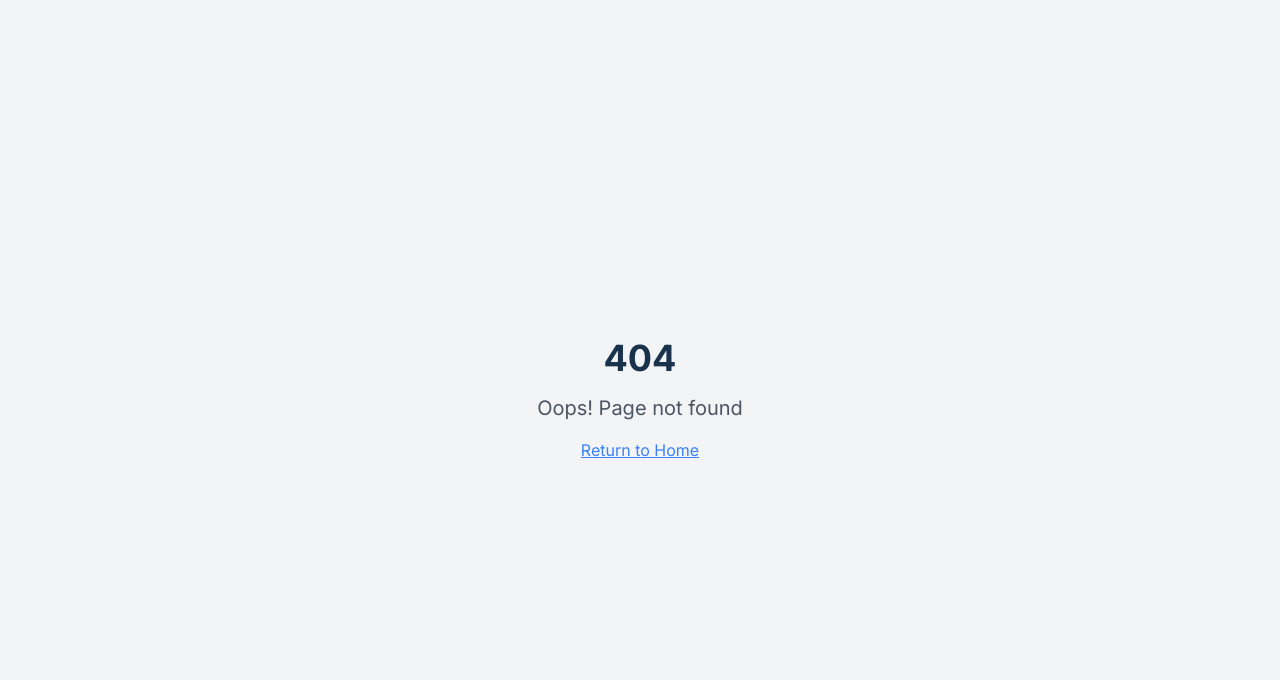
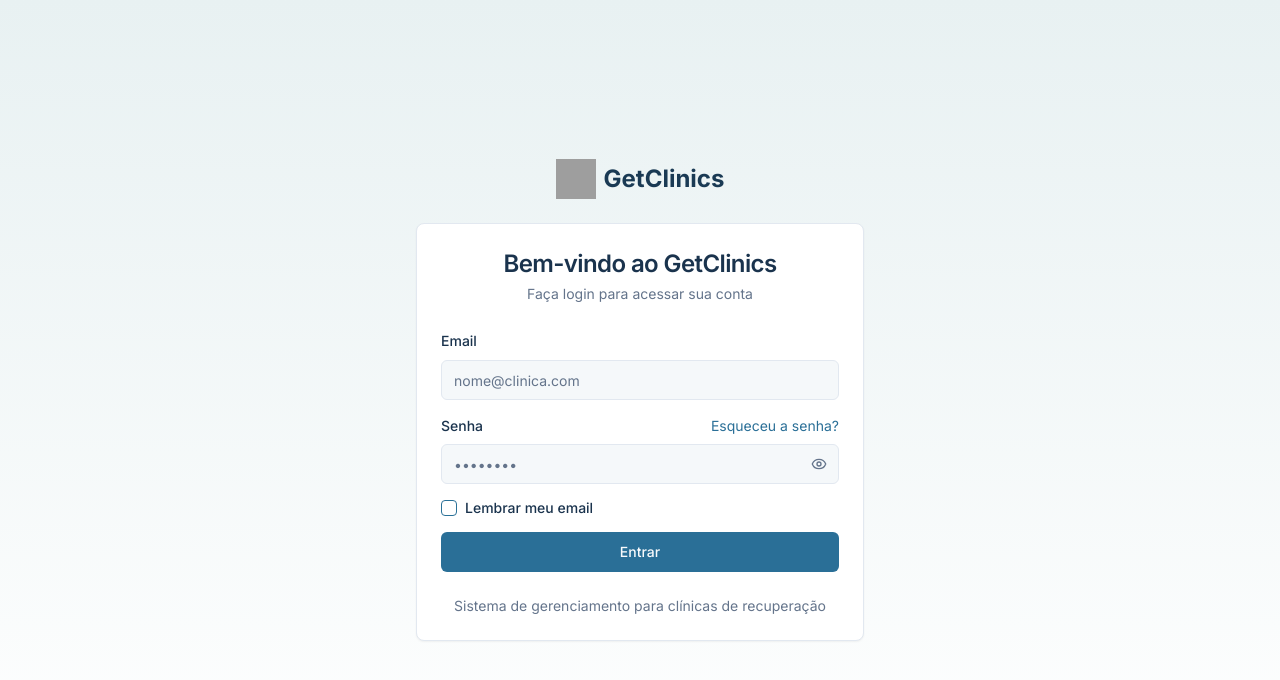
Before and after one commit to tiegomatias/getclinicas-gestao-saude, a React (Vite) app: page /login in a window 1280 px wide. Before the commit this address had no page. Shown: the top 680 px of the page. Built offline with nearby package versions, Linux system fonts and the light colour scheme; grey boxes are pictures that could not be loaded.

Commit message:
Add login page
Create a new login page and route.

```diff
--- a/src/App.tsx
+++ b/src/App.tsx
@@ -18,6 +18,8 @@ import Financeiro from "./pages/Financeiro";
 import Relatorios from "./pages/Relatorios";
 import Configuracoes from "./pages/Configuracoes";
 import Contracts from "./pages/Contracts";
+import Login from "./pages/Login";
+import AuthGuard from "./components/auth/AuthGuard";
 
 const queryClient = new QueryClient();
 
@@ -28,8 +30,19 @@ const App = () => (
       <Sonner />
       <BrowserRouter>
         <Routes>
-          <Route path="/" element={<Index />} />
-          <Route element={<AppLayout />}>
+          <Route path="/login" element={<Login />} />
+
+          <Route path="/" element={
+            <AuthGuard>
+              <Index />
+            </AuthGuard>
+          } />
+
+          <Route element={
+            <AuthGuard>
+              <AppLayout />
+            </AuthGuard>
+          }>
             <Route path="/dashboard" element={<Dashboard />} />
             <Route path="/pacientes" element={<Patients />} />
             <Route path="/leitos" element={<Beds />} />
@@ -42,6 +55,7 @@ const App = () => (
             <Route path="/relatorios" element={<Relatorios />} />
             <Route path="/configuracoes" element={<Configuracoes />} />
           </Route>
+
           <Route path="*" element={<NotFound />} />
         </Routes>
       </BrowserRouter>
--- /dev/null
+++ b/src/components/auth/AuthGuard.tsx
@@ -0,0 +1,26 @@
+
+import React, { useEffect } from "react";
+import { Navigate, useLocation } from "react-router-dom";
+
+interface AuthGuardProps {
+  children: React.ReactNode;
+}
+
+const AuthGuard = ({ children }: AuthGuardProps) => {
+  const isAuthenticated = localStorage.getItem("isAuthenticated") === "true";
+  const location = useLocation();
+
+  // If not authenticated and not already on login page, redirect to login
+  if (!isAuthenticated && location.pathname !== "/login") {
+    return <Navigate to="/login" state={{ from: location }} replace />;
+  }
+
+  // If authenticated and trying to access login page, redirect to dashboard
+  if (isAuthenticated && location.pathname === "/login") {
+    return <Navigate to="/dashboard" replace />;
+  }
+
+  return <>{children}</>;
+};
+
+export default AuthGuard;
--- a/src/components/layout/AppSidebar.tsx
+++ b/src/components/layout/AppSidebar.tsx
@@ -1,5 +1,6 @@
+
 import React from "react";
-import { Link, useLocation } from "react-router-dom";
+import { Link, useLocation, useNavigate } from "react-router-dom";
 import {
   Sidebar,
   SidebarContent,
@@ -25,11 +26,20 @@ import {
   ChartBarIcon,
   Settings,
   File,
+  LogOut,
 } from "lucide-react";
 import { Avatar, AvatarFallback, AvatarImage } from "@/components/ui/avatar";
+import { toast } from "sonner";
 
 export default function AppSidebar() {
   const location = useLocation();
+  const navigate = useNavigate();
+
+  const handleLogout = () => {
+    localStorage.removeItem("isAuthenticated");
+    toast.success("Logout realizado com sucesso");
+    navigate("/login");
+  };
 
   const menuItems = [
     {
@@ -133,6 +143,13 @@ export default function AppSidebar() {
             <div className="text-sm font-medium text-sidebar-foreground">Admin Clínica</div>
             <div className="text-xs text-sidebar-foreground/70">admin@getclinics.com</div>
           </div>
+          <button
+            onClick={handleLogout}
+            className="rounded-full p-1.5 text-sidebar-foreground hover:bg-sidebar-accent/20"
+            title="Sair"
+          >
+            <LogOut size={18} />
+          </button>
         </div>
       </div>
     </Sidebar>
--- /dev/null
+++ b/src/pages/Login.tsx
@@ -0,0 +1,149 @@
+
+import React, { useState } from "react";
+import { useNavigate } from "react-router-dom";
+import { Button } from "@/components/ui/button";
+import { Input } from "@/components/ui/input";
+import { Label } from "@/components/ui/label";
+import { Card, CardContent, CardDescription, CardFooter, CardHeader, CardTitle } from "@/components/ui/card";
+import { Checkbox } from "@/components/ui/checkbox";
+import { EyeIcon, EyeOffIcon } from "lucide-react";
+import { toast } from "sonner";
+
+const Login = () => {
+  const [email, setEmail] = useState("");
+  const [password, setPassword] = useState("");
+  const [rememberMe, setRememberMe] = useState(false);
+  const [showPassword, setShowPassword] = useState(false);
+  const navigate = useNavigate();
+
+  const handleLogin = (e: React.FormEvent) => {
+    e.preventDefault();
+
+    // For demo purposes, accept any non-empty credentials
+    if (email && password) {
+      // Store authentication status in local storage
+      localStorage.setItem("isAuthenticated", "true");
+      if (rememberMe) {
+        localStorage.setItem("rememberedEmail", email);
+      } else {
+        localStorage.removeItem("rememberedEmail");
+      }
+
+      toast.success("Login realizado com sucesso!");
+      navigate("/dashboard");
+    } else {
+      toast.error("Por favor, preencha todos os campos.");
+    }
+  };
+
+  // Check for remembered email on component mount
+  React.useEffect(() => {
+    const rememberedEmail = localStorage.getItem("rememberedEmail");
+    if (rememberedEmail) {
+      setEmail(rememberedEmail);
+      setRememberMe(true);
+    }
+  }, []);
+
+  return (
+    <div className="min-h-screen bg-gradient-to-b from-getclinicas-light to-white flex flex-col items-center justify-center p-4">
+      <div className="w-full max-w-md">
+        <div className="flex justify-center mb-6">
+          <div className="flex items-center">
+            <img src="/placeholder.svg" alt="Logo" className="h-10 w-10 mr-2" />
+            <h1 className="text-2xl font-bold text-getclinicas-dark">GetClinics</h1>
+          </div>
+        </div>
+
+        <Card className="w-full">
+          <CardHeader className="space-y-1">
+            <CardTitle className="text-2xl text-center">Bem-vindo ao GetClinics</CardTitle>
+            <CardDescription className="text-center">
+              Faça login para acessar sua conta
+            </CardDescription>
+          </CardHeader>
+          <CardContent>
+            <form onSubmit={handleLogin} className="space-y-4">
+              <div className="space-y-2">
+                <Label htmlFor="email">Email</Label>
+                <Input
+                  id="email"
+                  type="email"
+                  placeholder="nome@clinica.com"
+                  value={email}
+                  onChange={(e) => setEmail(e.target.value)}
+                  required
+                />
+              </div>
+              <div className="space-y-2">
+                <div className="flex items-center justify-between">
+                  <Label htmlFor="password">Senha</Label>
+                  <a
+                    href="#"
+                    onClick={(e) => {
+                      e.preventDefault();
+                      toast.info("Funcionalidade em desenvolvimento");
+                    }}
+                    className="text-sm text-getclinicas-primary hover:underline"
+                  >
+                    Esqueceu a senha?
+                  </a>
+                </div>
+                <div className="relative">
+                  <Input
+                    id="password"
+                    type={showPassword ? "text" : "password"}
+                    placeholder="••••••••"
+                    value={password}
+                    onChange={(e) => setPassword(e.target.value)}
+                    required
+                  />
+                  <Button
+                    type="button"
+                    variant="ghost"
+                    size="icon"
+                    className="absolute right-0 top-0 h-full px-3"
+                    onClick={() => setShowPassword(!showPassword)}
+                  >
+                    {showPassword ? (
+                      <EyeOffIcon className="h-4 w-4 text-muted-foreground" />
+                    ) : (
+                      <EyeIcon className="h-4 w-4 text-muted-foreground" />
+                    )}
+                  </Button>
+                </div>
+              </div>
+              <div className="flex items-center space-x-2">
+                <Checkbox
+                  id="remember"
+                  checked={rememberMe}
+                  onCheckedChange={(checked) => {
+                    if (typeof checked === "boolean") {
+                      setRememberMe(checked);
+                    }
+                  }}
+                />
+                <label
+                  htmlFor="remember"
+                  className="text-sm font-medium leading-none peer-disabled:cursor-not-allowed peer-disabled:opacity-70"
+                >
+                  Lembrar meu email
+                </label>
+              </div>
+              <Button type="submit" className="w-full bg-getclinicas-primary hover:bg-getclinicas-dark">
+                Entrar
+              </Button>
+            </form>
+          </CardContent>
+          <CardFooter className="flex flex-col space-y-4">
+            <div className="text-sm text-center text-muted-foreground">
+              Sistema de gerenciamento para clínicas de recuperação
+            </div>
+          </CardFooter>
+        </Card>
+      </div>
+    </div>
+  );
+};
+
+export default Login;
```
